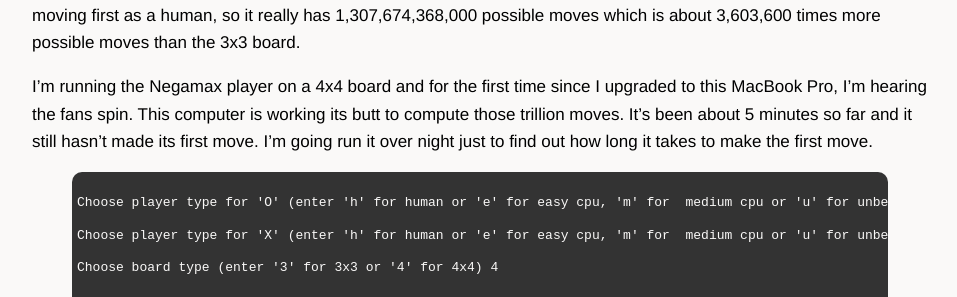
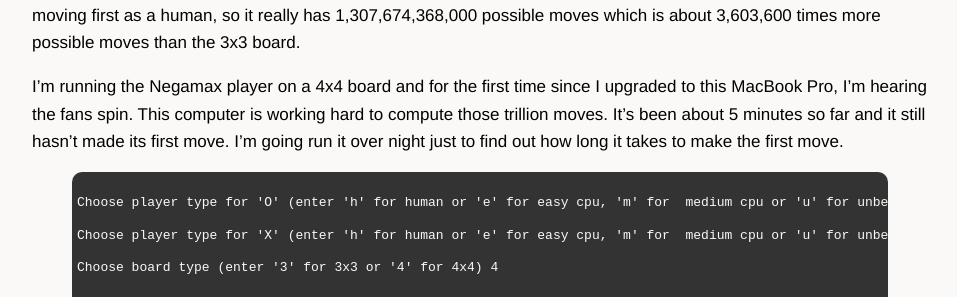
Before and after one commit to sl4m/skim.cc, a Jekyll site: the page built from _posts/2010-07-11-4-by-4-board.markdown, in a window 1280 px wide. Shown: the part 365-662 px from the top of the page, without its empty margins (160-1117 px from the left). Built offline with Jekyll 4.4.1, drawn with Linux system fonts in a browser that asks for light colours; comment, search, counter and statistics services are not loaded.

Commit message:
updated post

```diff
--- a/_posts/2010-07-11-4-by-4-board.markdown
+++ b/_posts/2010-07-11-4-by-4-board.markdown
@@ -9,7 +9,7 @@ categories:
 
 The 4x4 board option is almost complete with exception to updating the rules-based patterns for CpuPlayer class and adding the Limelight UI elements.  It seems to be working fine in stdin/stdout.  The only problem I'm running into is testing the Negamax player on a 4x4 board.  The first move just takes way too long!  A 3x3 board has about 9! or 362,880 possible moves.  A 4x4 board, however, has 16! or 2.09227899 × 10^13 possible moves.  I helped it out by moving first as a human, so it really has 1,307,674,368,000 possible moves which is about 3,603,600 times more possible moves than the 3x3 board.
 
-I'm running the Negamax player on a 4x4 board and for the first time since I upgraded to this MacBook Pro, I'm hearing the fans spin.  This computer is working its butt to compute those trillion moves.  It's been about 5 minutes so far and it still hasn't made its first move.  I'm going run it over night just to find out how long it takes to make the first move.
+I'm running the Negamax player on a 4x4 board and for the first time since I upgraded to this MacBook Pro, I'm hearing the fans spin.  This computer is working hard to compute those trillion moves.  It's been about 5 minutes so far and it still hasn't made its first move.  I'm going run it over night just to find out how long it takes to make the first move.
 
 {% highlight text %}
 Choose player type for 'O' (enter 'h' for human or 'e' for easy cpu, 'm' for  medium cpu or 'u' for unbeatable cpu) h
```
